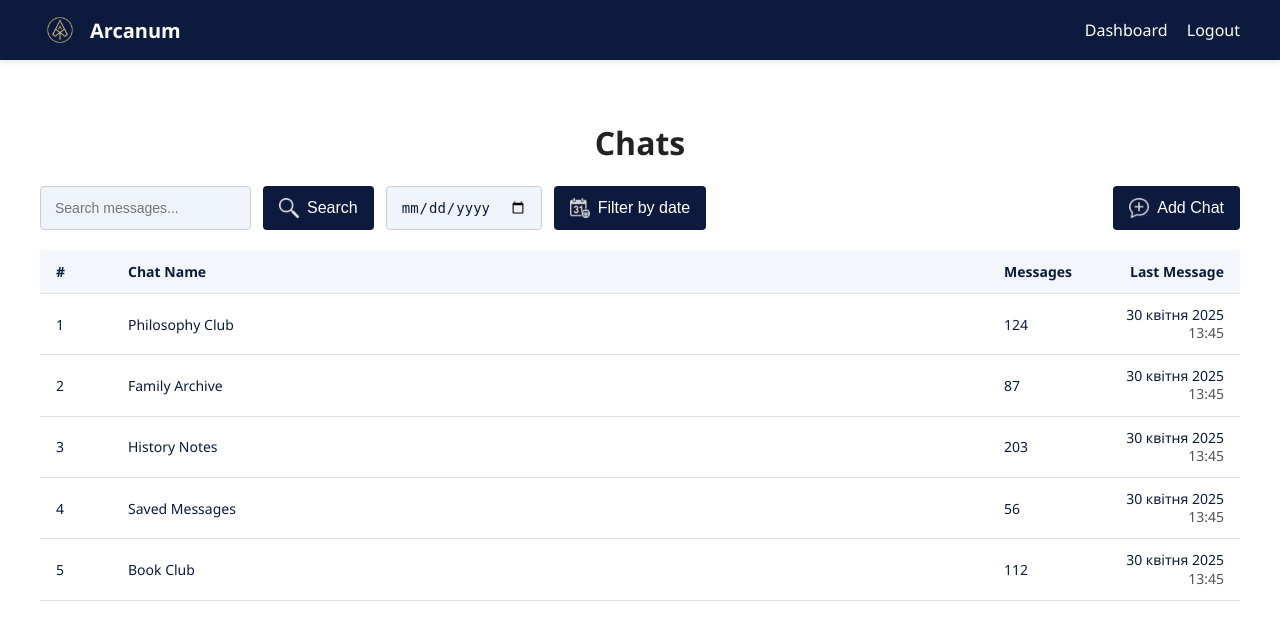
After one commit to rheni9/arcanum-app, a Flask app: page /chats in a window 1280 px wide. The commit adds this page. Shown: the top 640 px of the page. Run offline with Flask 3, Linux system fonts and the light colour scheme; the visitor is signed in with stand-in values (Sample User, id 1).

Commit message:
Add dashboard and chats templates, change icons

```diff
--- a/app.py
+++ b/app.py
@@ -42,6 +42,16 @@ def restrict_access():
         return redirect(url_for("login"))
 
 
+@app.route("/dashboard")
+def dashboard():
+    return render_template("dashboard.html")
+
+
+@app.route("/chats")
+def chats():
+    return render_template("chats/index.html")
+
+
 if __name__ == "__main__":
     port = int(os.environ.get("PORT", 5000))
     app.run(host="0.0.0.0", port=port, debug=True)
--- a/static/css/style.css
+++ b/static/css/style.css
@@ -5,18 +5,22 @@ body {
     color: #222;
   }
 
+  .container {
+    max-width: 1200px;
+    margin: 0 auto;
+    padding: 0 20px;
+  }
+
   .site-header {
     background-color: #0c1a3e;
-    padding: 10px 20px;
+    padding: 10px 40px;
     box-shadow: 0 2px 5px rgba(0, 0, 0, 0.1);
   }
 
-  .container {
-    max-width: 1200px;
-    margin: 0 auto;
+  .header-content {
     display: flex;
+    justify-content: space-between;
     align-items: center;
-    justify-content: space-between;
   }
 
   .logo {
@@ -140,3 +144,192 @@ body {
     width: 80px;
     margin-top: 0;
   }
+
+
+
+
+  .dashboard-title {
+    text-align: center;
+    margin: 40px 0 20px;
+    font-size: 28px;
+    color: #0c1a3e;
+  }
+
+  .card-grid {
+    display: flex;
+    justify-content: center;
+    gap: 24px;
+    flex-wrap: wrap;
+    padding: 20px;
+  }
+
+  .dashboard-card {
+    display: block;
+    width: 220px;
+    padding: 40px 20px;
+    text-align: center;
+    text-decoration: none;
+    background-color: #f4f7fb;
+    border-radius: 8px;
+    box-shadow: 0 4px 8px rgba(0, 0, 0, 0.06);
+    transition: transform 0.2s, box-shadow 0.2s;
+    color: #0c1a3e;
+    font-weight: 600;
+  }
+
+  .dashboard-card:hover {
+    transform: translateY(-4px);
+    box-shadow: 0 6px 12px rgba(0, 0, 0, 0.1);
+    background-color: #e9f1f8;
+  }
+
+  .dashboard-card img {
+    width: 60x;
+    height: 60px;
+  }
+
+  .chat-controls {
+    display: flex;
+    justify-content: space-between;
+    align-items: center;
+    flex-wrap: wrap;
+    gap: 12px;
+    margin-bottom: 20px;
+  }
+
+  .chat-filter-form {
+    display: flex;
+    align-items: center;
+    flex-wrap: wrap;
+    gap: 12px;
+  }
+
+  .search-input,
+  .date-input {
+    height: 44px;
+    padding: 10px 14px;
+    font-size: 14px;
+    line-height: 1;
+    border: 1px solid #ccc;
+    border-radius: 4px;
+    background-color: #eef4fa;
+    color: #0c1a3e;
+    box-sizing: border-box;
+    appearance: none;
+    -webkit-appearance: none;
+  }
+
+  .search-input:hover,
+  .date-input:hover {
+    border-color: #0c1a3e;
+    background-color: #e9f0f9;
+  }
+
+  .search-input:focus,
+  .date-input:focus {
+    border-color: #0c1a3e;
+    outline: none;
+    background-color: #e9f0f9;
+  }
+
+  .search-button,
+  .date-button,
+  .chat-add-button {
+    display: flex;
+    align-items: center;
+    gap: 8px;
+    background-color: #0c1a3e;
+    color: white;
+    border: none;
+    padding: 0 16px;
+    height: 44px;
+    border-radius: 4px;
+    font-size: 16px;
+    cursor: pointer;
+  }
+
+  .search-button:hover,
+  .date-button:hover,
+  .chat-add-button:hover {
+    background-color: #1a2d5a;
+  }
+
+  .search-button img,
+  .date-button img,
+  .chat-add-button img {
+    width: 20px;
+    height: 20px;
+    filter: invert(1);
+    display: block;
+  }
+
+
+  .chat-table {
+    width: 100%;
+    border-collapse: collapse;
+    margin-top: 20px;
+    font-size: 14px;
+    color: #0c1a3e;
+  }
+
+  .chat-table th,
+  .chat-table td {
+    padding: 12px 16px;
+    border-bottom: 1px solid #e0e0e0;
+    vertical-align: middle;
+  }
+
+  .chat-table th {
+    background-color: #f3f6fa;
+    font-weight: 600;
+  }
+
+  /* № */
+  .chat-table th:nth-child(1),
+  .chat-table td:nth-child(1) {
+    width: 40px;
+    text-align: left;
+  }
+
+  /* Chat name */
+  .chat-table th:nth-child(2),
+  .chat-table td:nth-child(2) {
+    text-align: left;
+  }
+
+  /* Messages */
+  .chat-table th:nth-child(3),
+  .chat-table td:nth-child(3) {
+    text-align: left;
+    width: 60px;
+  }
+
+  /* Last message */
+  .chat-table th:nth-child(4),
+  .chat-table td:nth-child(4) {
+    text-align: right;
+    white-space: nowrap;
+    width: 120px;
+  }
+
+  .msg-datetime {
+    display: flex;
+    flex-direction: column;
+    text-align: right;
+    line-height: 1.3;
+  }
+
+  .msg-date {
+    font-weight: 500;
+  }
+
+  .msg-time {
+    font-size: 14px;
+    color: #555;
+  }
+
+  .chat-table tr:hover {
+    background-color: #eef4fc;
+    cursor: pointer;
+    transition: background-color 0.15s ease-in-out;
+  }
--- a/templates/base.html
+++ b/templates/base.html
@@ -8,7 +8,7 @@
 <body>
 
   <header class="site-header">
-    <div class="container header-content">
+    <div class="header-content">
       <a href="{{ url_for('home') }}" class="logo-link">
         <img src="{{ url_for('static', filename='img/logo.png') }}" alt="Logo" class="logo">
         <span class="site-title">Arcanum</span>
@@ -16,7 +16,7 @@
 
       <nav class="auth-nav">
         {% if session.get('logged_in') %}
-          <a href="#" class="nav-link">Profile</a>
+          <a href="{{ url_for('dashboard') }}" class="nav-link">Dashboard</a>
           <a href="{{ url_for('logout') }}" class="nav-link">Logout</a>
         {% else %}
           <a href="{{ url_for('login') }}" class="nav-link">Login</a>
@@ -26,7 +26,9 @@
   </header>
 
   <main class="main-content">
+    <div class="container">
     {% block content %}{% endblock %}
+  </div>
   </main>
 
   <footer>
--- /dev/null
+++ b/templates/chats/index.html
@@ -0,0 +1,96 @@
+{% extends "base.html" %}
+
+{% block title %}Chats | Arcanum{% endblock %}
+
+{% block content %}
+  <h1 class="page-title">Chats</h1>
+
+  <div class="chat-controls">
+    <form class="chat-filter-form" method="get" action="{{ url_for('chats') }}">
+      <input type="text" name="query" placeholder="Search messages..." class="search-input">
+      <button type="submit" name="action" value="search" class="search-button">
+        <img src="{{ url_for('static', filename='img/search_icon.png') }}" alt="Search">
+        <span>Search</span>
+      </button>
+
+      <input type="date" name="date" class="date-input">
+      <button type="submit" name="action" value="filter" class="date-button">
+        <img src="{{ url_for('static', filename='img/calendar_icon.png') }}" alt="Filter">
+        <span>Filter by date</span>
+      </button>
+    </form>
+
+    <button type="button" class="chat-add-button">
+      <img src="{{ url_for('static', filename='img/add_chat_icon.png') }}" alt="Add">
+      <span>Add Chat</span>
+    </button>
+  </div>
+
+  <table class="chat-table">
+    <thead>
+      <tr>
+        <th>#</th>
+        <th>Chat Name</th>
+        <th>Messages</th>
+        <th>Last Message</th>
+      </tr>
+    </thead>
+    <tbody>
+      <tr>
+        <td>1</td>
+        <td>Philosophy Club</td>
+        <td>124</td>
+        <td>
+            <div class="msg-datetime">
+              <div class="msg-date">30 квітня 2025</div>
+              <div class="msg-time">13:45</div>
+            </div>
+        </td>
+      </tr>
+      <tr>
+        <td>2</td>
+        <td>Family Archive</td>
+        <td>87</td>
+        <td>
+            <div class="msg-datetime">
+              <div class="msg-date">30 квітня 2025</div>
+              <div class="msg-time">13:45</div>
+            </div>
+        </td>
+      </tr>
+      <tr>
+        <td>3</td>
+        <td>History Notes</td>
+        <td>203</td>
+        <td>
+            <div class="msg-datetime">
+              <div class="msg-date">30 квітня 2025</div>
+              <div class="msg-time">13:45</div>
+            </div>
+        </td>
+      </tr>
+      <tr>
+        <td>4</td>
+        <td>Saved Messages</td>
+        <td>56</td>
+        <td>
+            <div class="msg-datetime">
+              <div class="msg-date">30 квітня 2025</div>
+              <div class="msg-time">13:45</div>
+            </div>
+        </td>
+      </tr>
+      <tr>
+        <td>5</td>
+        <td>Book Club</td>
+        <td>112</td>
+        <td>
+            <div class="msg-datetime">
+              <div class="msg-date">30 квітня 2025</div>
+              <div class="msg-time">13:45</div>
+            </div>
+        </td>
+      </tr>
+    </tbody>
+  </table>
+{% endblock %}
```
Also changed, not shown: templates/dashboard.html (added, +14 -0 lines), static/img/add_chat_icon.png (added), static/img/calendar_icon.png (added), static/img/chats.png (added), static/img/search_icon.png (added).
